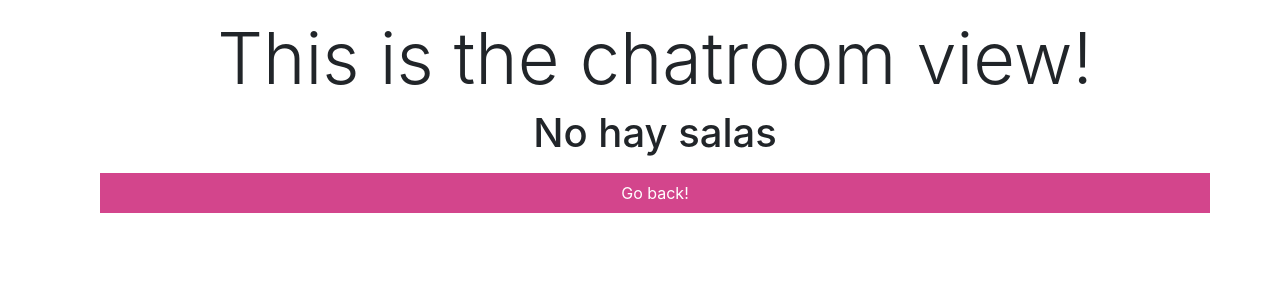
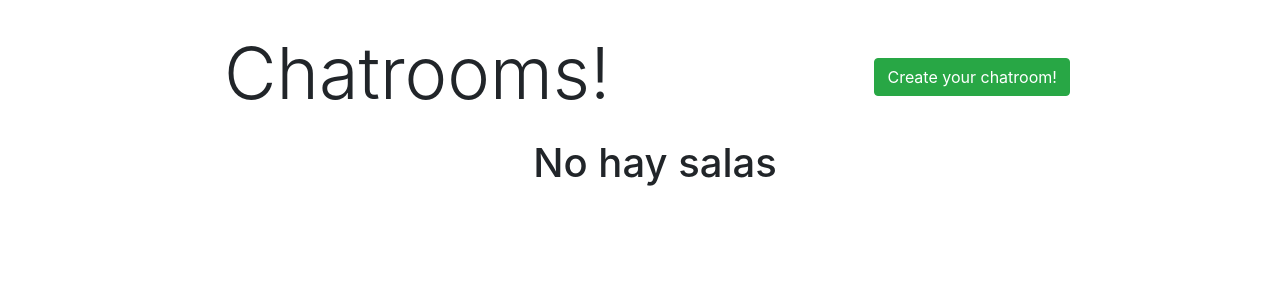
Before and after one commit to LorenzoChiabotto/IngenieriaWeb-Grupo5, a Django app: page /chat_rooms/ in a window 1280 px wide. Shown: the part 56-356 px from the top of the page. Run offline with Django 3.2, Linux system fonts and the light colour scheme; data that the repository does not hold is empty; some libraries are stand-ins or nearby versions.

Commit message:
chatrooms list view

```diff
--- a/catalog/models.py
+++ b/catalog/models.py
@@ -1,5 +1,6 @@
 from django.db import models
 from django.contrib.auth.models import User
+from django.utils import timezone
 
 class Tag(models.Model):
     name = models.CharField(max_length=50)
@@ -10,8 +11,8 @@ class Tag(models.Model):
 class User_validable(models.Model):
     user = models.OneToOneField(User, on_delete=models.CASCADE)
     is_confirmed = models.BooleanField(default=False)
-    token = models.CharField(max_length=255)
-    followed_tags = models.ManyToManyField(Tag,  related_name="User_tags")
+    token = models.CharField(max_length=255, blank=True)
+    followed_tags = models.ManyToManyField(Tag,  related_name="User_tags", blank=True)
 
     def __str__(self):
         return self.user.username
@@ -41,5 +42,6 @@ class Chatroom(models.Model):
     time_between_messages = models.IntegerField()
     max_users = models.IntegerField()
     duration = models.IntegerField()
+    created_at = models.DateTimeField(default=timezone.now)
     def __str__(self):
         return self.name
--- a/catalog/static/styles.css
+++ b/catalog/static/styles.css
@@ -37,3 +37,22 @@ html body{
 .circle img{
     border-radius: 50%;
 }
+
+.flex-row-around{
+    display: flex;
+    width: 100%;
+    margin: 15px;
+    justify-content: space-around;
+    flex-direction:row;
+    align-items:center;
+}
+
+.flex-row-evenly{
+    display: flex;
+    width: 100%;
+    justify-content: space-evenly;
+    flex-direction:row;
+    align-items: flex-start;
+    align-content: space-around;
+    flex-wrap: wrap
+}
--- a/catalog/templates/chat_rooms.html
+++ b/catalog/templates/chat_rooms.html
@@ -2,20 +2,35 @@
 {% block content %}
 
     <div class="container-center">
-        <h3 class="display-3">This is the chatroom view!</h3>
+        <div class="flex-row-around">
+            <h3 class="display-3">Chatrooms!</h3> <a href="create" class="m-3 btn btn-success h-50">Create your chatroom!</a>
+        </div>
+        <div class="flex-row-evenly">
             {% if rooms %}
             {% for room in rooms %}
-        <tr>
-            <button button type="button" class="btn btn-primary primaryHighligthColor"><a class= "text-white" href="chat">SALA: {{room.name}}</a></button>
-            <h1></h1>
-            <h1></h1>
-        </tr>
+
+            <div class="card m-3" style="width: 18rem;">
+                <div class="card-body">
+                    <h5 class="card-title">{{room.name}}</h5>
+                    <p class="card-text">{{room.description}}</p>
+                    <a href="chat" class="btn btn-primary primaryHighligthColor primaryHighligthBorderColor w-100">Enter to chat!</a>
+
+                    <div class="flex-row-evenly">
+                        {% for tag in room.tags.all %}
+                        <div class="badge badge-pill badge-primary p-1 mt-2">
+                            <a href="#" class="text-decoration-none text-white m-1">{{tag.name}} </a>
+                        </div>
                         {% endfor %}
+                    </div>
+                </div>
+            </div>
+
+            {% endfor %}
+
             {% else %}
             <h1>No hay salas</h1>
             {% endif %}
-        <h1></h1>
-        <div class="d-inline p-2 primaryHighligthColor text-white w-100 mb-1 text-center"><a class= "text-white" href="/">Go back!</a></div>
+        </div>
     </div>
 
 {% endblock %}
--- a/catalog/views.py
+++ b/catalog/views.py
@@ -15,6 +15,9 @@ from django.template.loader import render_to_string
 from django.shortcuts import render,redirect
 
 from django.http import HttpResponse
+
+from datetime import timedelta
+from django.utils import timezone
 
 from catalog.forms import SignUp, Login, New_Chatroom, Chatroom
 from webChat import settings
@@ -52,9 +55,6 @@ def chat_rooms(request):
     contexto = {'rooms': rooms}
     return render(request,'chat_rooms.html',contexto)
 
-def chat(request):
-
-    return render(request,'chat.html')
 
 def waitingConfirmation(request):
 
@@ -129,7 +129,7 @@ def create_chat_room(request):
     form_new_chatroom = New_Chatroom()
     if request.method == 'POST':
         form_new_chatroom = New_Chatroom(request.POST)
-        if form_new_chatroom.is_valid():
+        if form_new_chatroom.is_valid() and validate_max_chatrooms(request.user):
             name = form_new_chatroom.cleaned_data['name']
             description = form_new_chatroom.cleaned_data['description']
             tags = form_new_chatroom.cleaned_data['tags']
@@ -149,7 +149,20 @@ def create_chat_room(request):
             room.save()
             room.tags.set(Tag.objects.filter(id__in=tags))
             room.save()
-            print("llegoooooooo")
+            return redirect('chat')
 
 
     return render(request, 'create_chat_room.html', {'form_new_chatroom': form_new_chatroom})
+
+def chat(request):
+    return render(request,'chat.html')
+
+def validate_max_chatrooms(user):
+    x=0
+    user_chatrooms = Chatroom.objects.filter(administrator=User_validable.objects.get(user=User.objects.get(username=user)))
+    for chatroom in user_chatrooms:
+        if chatroom.created_at < timezone.now().__add__(timedelta(hours=chatroom.duration)):
+            x+=1
+        if(x >= 3):
+            return False
+    return True
```
Also changed, not shown: catalog/forms.py (+22 -3 lines). Lines whose indentation alone changed are shown as unchanged.
